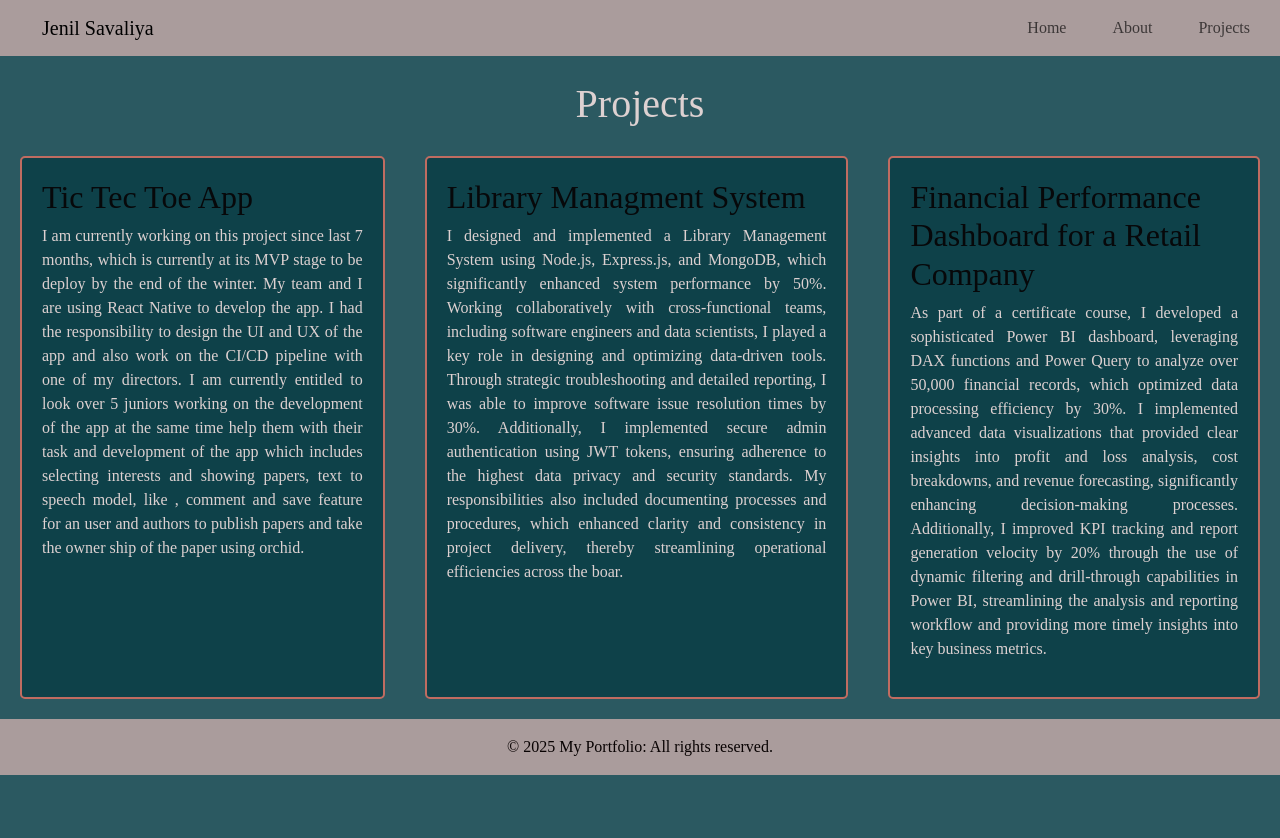
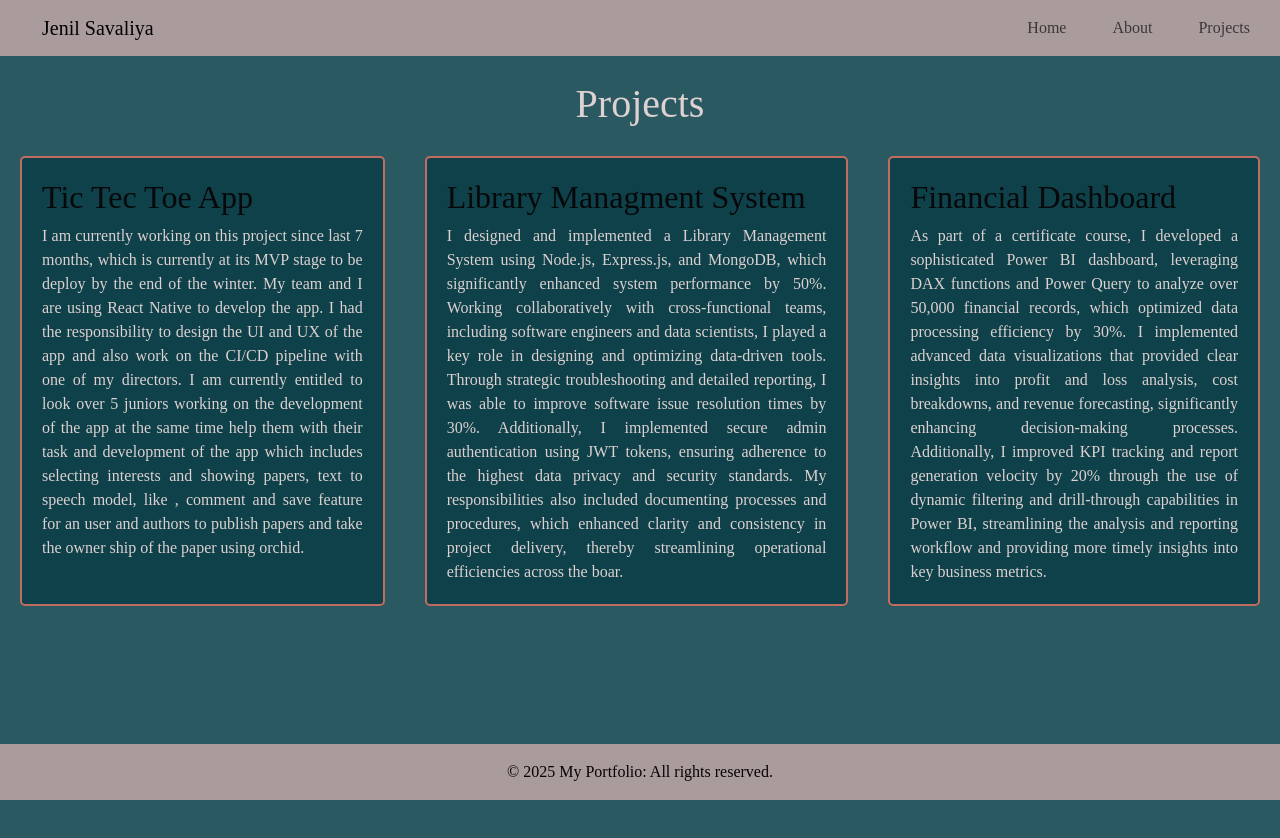
Before and after one commit to JenilSavaliya1/portfolio, a React (Create React App) app: page /projects in a window 1280 px wide. Shown: the top 838 px of the page. Before the commit the page ends 800 px from the top, so only its background shows below. Built offline with nearby package versions, Linux system fonts and the light colour scheme.

Commit message:
made changes to sizes for footer and the projects to fit

```diff
--- a/src/Styles/Footer.css
+++ b/src/Styles/Footer.css
@@ -4,4 +4,5 @@ footer {
     text-align: center;
     width: 100%;
     bottom: 0;
+    position: fixed;
   }
--- a/src/Styles/Projects.css
+++ b/src/Styles/Projects.css
@@ -4,6 +4,7 @@
   padding: 20px;
   border: 2px solid #c06c61;
   border-radius: 5px;
+  height: 450px;
   background-color: #0e4149;
 }
 .project {
@@ -11,17 +12,20 @@
 }
 .container-box {
   display: flex;
+  min-height: 100vh;
 }
 .project-box h2 {
   color: #07080a;
 }
 .project-box p {
-  text-align: justify;
+  text-align:justify;
 }
 h1 {
   text-align: center;
 }
 .container {
   padding-top: 80px;
-  min-height: 91vh;
 }
+.container p{
+  padding-top: 30px;
+}
--- a/src/pages/Projects.js
+++ b/src/pages/Projects.js
@@ -34,7 +34,7 @@ function Projects() {
           </p>
         </div>
         <div className="project-box">
-          <h2> Financial Performance Dashboard for a Retail Company</h2>
+          <h2> Financial Dashboard </h2>
           <p>
             As part of a certificate course, I developed a sophisticated Power BI dashboard,
             leveraging DAX functions and Power Query to analyze over 50,000 financial records,
```
